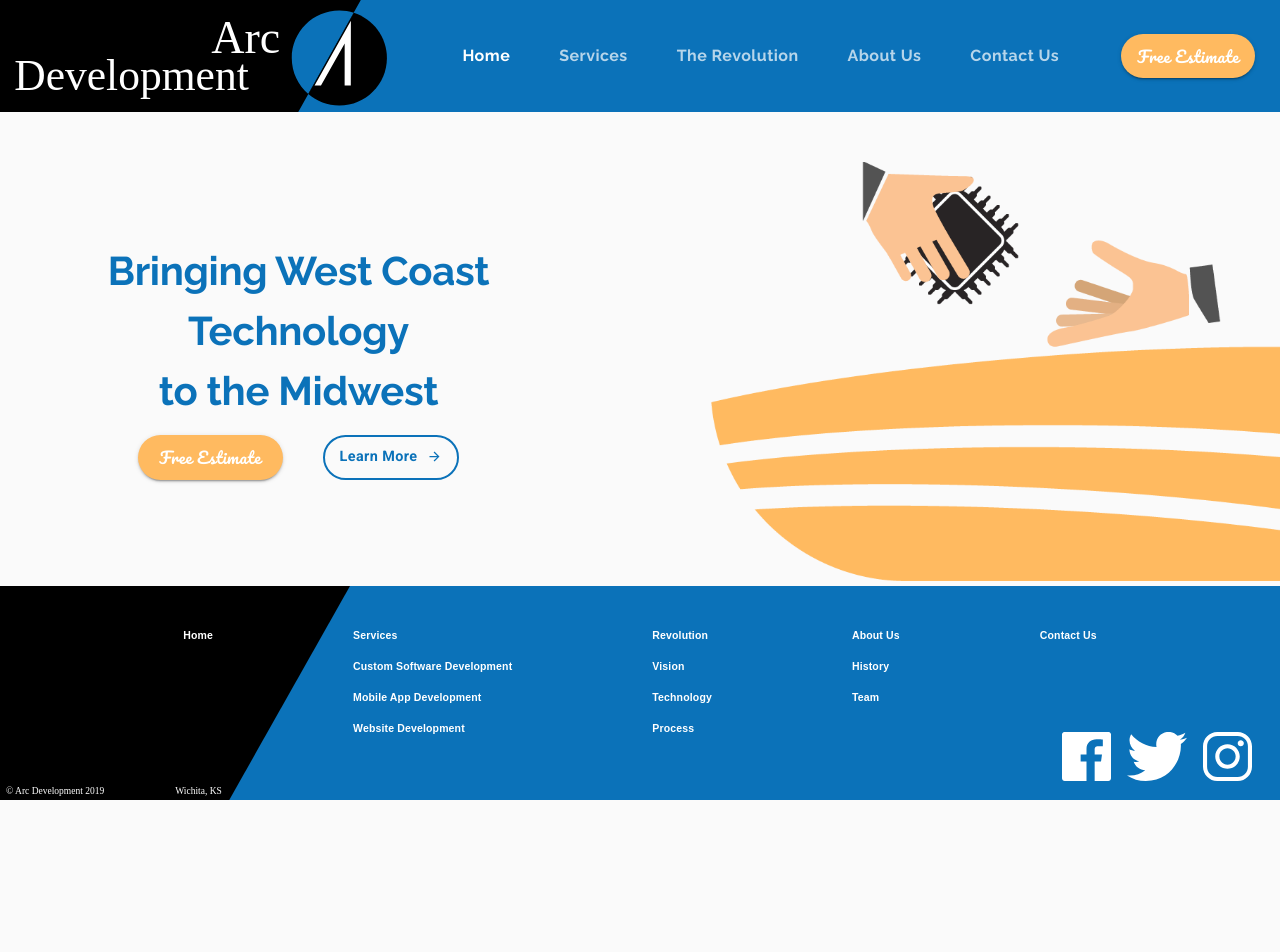
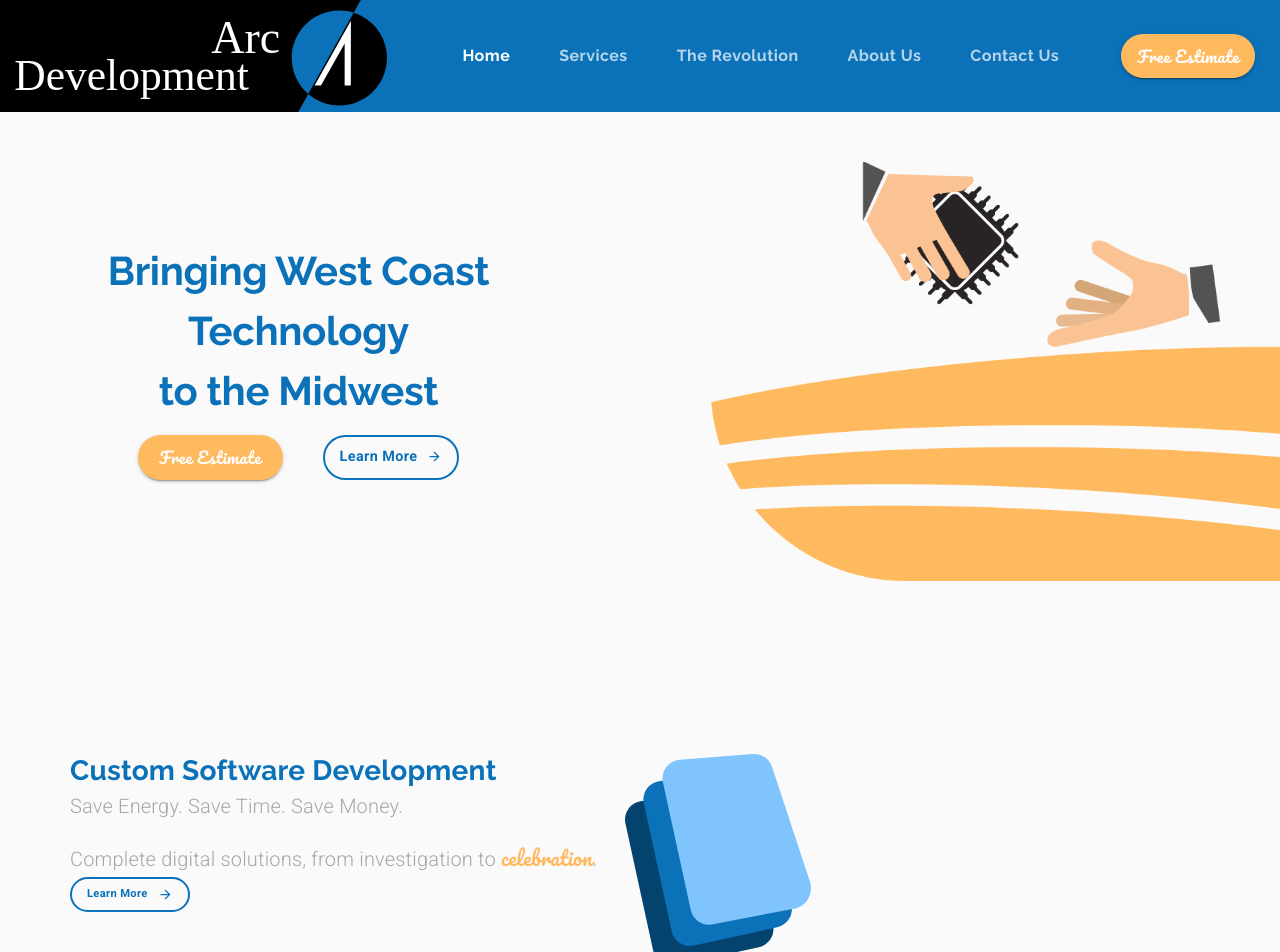
Before and after one commit to sudo-ditto/arcdevelopment-mui, a React (Create React App) app: page /#/ in a window 1280 px wide. Shown: the top 952 px of the page. Before the commit the page ends 800 px from the top, so only its background shows below. Built offline with nearby package versions, Linux system fonts and the light colour scheme.

Commit message:
First service of service block finished

```diff
--- a/src/components/ui/Footer.js
+++ b/src/components/ui/Footer.js
@@ -86,7 +86,7 @@
                                 Custom Software Development
                             </Grid>
                             <Grid item component={Link} to="/mobileapps" className={classes.link} onClick={() => { setValue(1); setSelectedIndex(2) }}>
-                                Mobile App Development
+                                iOS/Android App Development
                             </Grid>
                             <Grid item component={Link} to="/websites" className={classes.link} onClick={() => { setValue(1); setSelectedIndex(3) }}>
                                 Website Development
--- a/src/components/ui/Header.js
+++ b/src/components/ui/Header.js
@@ -127,7 +127,7 @@
 const menuOptions = [
     { name: 'Services', link: '/services', activeIndex: 1, selectedIndex: 0 },
     { name: 'Custom Software Development', link: '/customSoftware', activeIndex: 1, selectedIndex: 1 },
-    { name: 'Mobile App Development', link: '/mobileapps', activeIndex: 1, selectedIndex: 2 },
+    { name: 'iOS/Android App Development', link: '/mobileapps', activeIndex: 1, selectedIndex: 2 },
     { name: 'Website Development', link: '/websites', activeIndex: 1, selectedIndex: 3 },
 ];
 
--- a/src/components/ui/Theme.js
+++ b/src/components/ui/Theme.js
@@ -2,18 +2,19 @@
 
 const arcBlue = "#0B72B9";
 const arcOrange = "#FFBA60";
+const arcGrey = "#A6A6A6";
 
 export default createTheme({
     palette: {
         common: {
-            blue: `${arcBlue}`,
-            orange: `${arcOrange}`
+            blue: arcBlue,
+            orange: arcOrange
         },
         primary: {
-            main: `${arcBlue}`,
+            main: arcBlue,
         },
         secondary: {
-            main: `${arcOrange}`
+            main: arcOrange
         }
     },
     typography: {
@@ -33,8 +34,28 @@
             fontFamily: "Raleway",
             fontWeight: 700,
             fontSize: "2.5rem",
-            color: `${arcBlue}`,
+            color: arcBlue,
             lineHeight: "1.5"
+        },
+        h4: {
+            fontFamily: "Raleway",
+            fontWeight: 700,
+            fontSize: "1.75rem",
+            color: arcBlue
+        },
+        subtitle1: {
+            fontWeight: 300,
+            fontSize: "1.25rem",
+            color: `${arcGrey}`
+        },
+        learnButton: {
+            borderColor: arcBlue,
+            color: arcBlue,
+            borderWidth: 2,
+            textTransform: "none",
+            borderRadius: 50,
+            fontFamily: "Roboto",
+            fontWeight: "bold",
         }
     }
 });
--- a/src/pages/Home.js
+++ b/src/pages/Home.js
@@ -5,7 +5,8 @@
 import Grid from '@material-ui/core/Grid';
 import Button from '@material-ui/core/Button';
 import ButtonArrow from '../components/ui/ButtonArrow';
-
+import { useMediaQuery } from '@material-ui/core';
+import customSoftwareIcon from '../assets/customSoftwareIcon.svg';
 import animationData from '../animations/landinganimation/data';
 
 const useStyles = makeStyles(theme => ({
@@ -33,16 +34,18 @@
             // marginRight: 0,
         }
     },
-    learnButton: {
-        borderColor: theme.palette.common.blue,
-        color: theme.palette.common.blue,
-        borderWidth: 2,
-        textTransform: "none",
-        borderRadius: 50,
-        fontFamily: "Roboto",
-        fontWeight: "bold",
+    learnButtonHero: {
+        ...theme.typography.learnButton,
         fontSize: "0.9rem",
         height: 45
+    },
+    learnButton: {
+        ...theme.typography.learnButton,
+        fontSize: "0.7rem",
+        height: 35,
+        [theme.breakpoints.down("sm")]: {
+            margin: "2em 0",
+        }
     },
     buttonContainer: {
         marginTop: "1em"
@@ -62,6 +65,25 @@
         [theme.breakpoints.down("xs")]: {
             marginLeft: 0,
         }
+    },
+    specialText: {
+        fontFamily: "Pacifico",
+        color: theme.palette.common.orange,
+    },
+    subtitle: {
+        marginBottom: "0.8em"
+    },
+    icon: {
+        marginLeft: "2em",
+        [theme.breakpoints.down("xs")]: {
+            marginTop: "0"
+        }
+    },
+    serviceContainer: {
+        marginTop: "12em",
+        [theme.breakpoints.down("sm")]: {
+            padding: "25px"
+        }
     }
 
 }));
@@ -69,6 +91,7 @@
 const Home = () => {
     const classes = useStyles();
     const theme = useTheme();
+    const matchesSM = useMediaQuery(theme.breakpoints.down("sm"));
 
     const defaultOptions = {
         loop: true,
@@ -78,9 +101,10 @@
             preserveAspectRatio: 'xMidYMid slice'
         }
     };
+
     return (
         <Grid container direction="column" component={"main"} className={classes.mainContainer}>
-            <Grid item>
+            <Grid item> {/*----- Hero Block -----*/}
                 <Grid container justifyContent="flex-end" alignItems="center" direction="row">
                     <Grid item sm className={classes.heroTextContainer}>
                         <Typography align="center" variant="h2" >
@@ -91,7 +115,7 @@
                                 <Button className={classes.estimateButton} variant="contained">Free Estimate</Button>
                             </Grid>
                             <Grid item>
-                                <Button variant="outlined" className={classes.learnButton}><span style={{ marginRight: 10 }}>Learn More</span>
+                                <Button variant="outlined" className={classes.learnButtonHero}><span style={{ marginRight: 10 }}>Learn More</span>
                                     <ButtonArrow width={15} height={15} fill={theme.palette.common.blue} />
                                 </Button>
                             </Grid>
@@ -102,6 +126,29 @@
                     </Grid>
                 </Grid>
             </Grid>
+            <Grid item >
+                {/*----- Services Block -----*/}
+                <Grid container direction="row" className={classes.serviceContainer} justifyContent={matchesSM ? "center" : undefined}>
+                    <Grid item style={{ marginLeft: matchesSM ? 0 : "5em", textAlign: matchesSM ? "center" : undefined }}>
+                        <Typography variant="h4" >
+                            Custom Software Development
+                        </Typography>
+                        <Typography variant="subtitle1" className={classes.subtitle}>
+                            Save Energy. Save Time. Save Money.
+                        </Typography>
+                        <Typography variant="subtitle1" >
+                            Complete digital solutions, from investigation to{" "}
+                            <span className={classes.specialText} >celebration</span>.
+                        </Typography>
+                        <Button variant="outlined" className={classes.learnButton} >
+                            <span style={{ marginRight: 10 }}>Learn More</span>
+                            <ButtonArrow width={15} height={15} fill={theme.palette.common.blue} /></Button>
+                    </Grid>
+                    <Grid item>
+                        <img className={classes.icon} src={customSoftwareIcon} alt="Custom Software icon" />
+                    </Grid>
+                </Grid>
+            </Grid>
         </Grid>
     )
 }
```
Also changed, not shown: src/assets/customSoftwareIcon.svg (renamed from src/assets/Custom Software Icon.svg).
